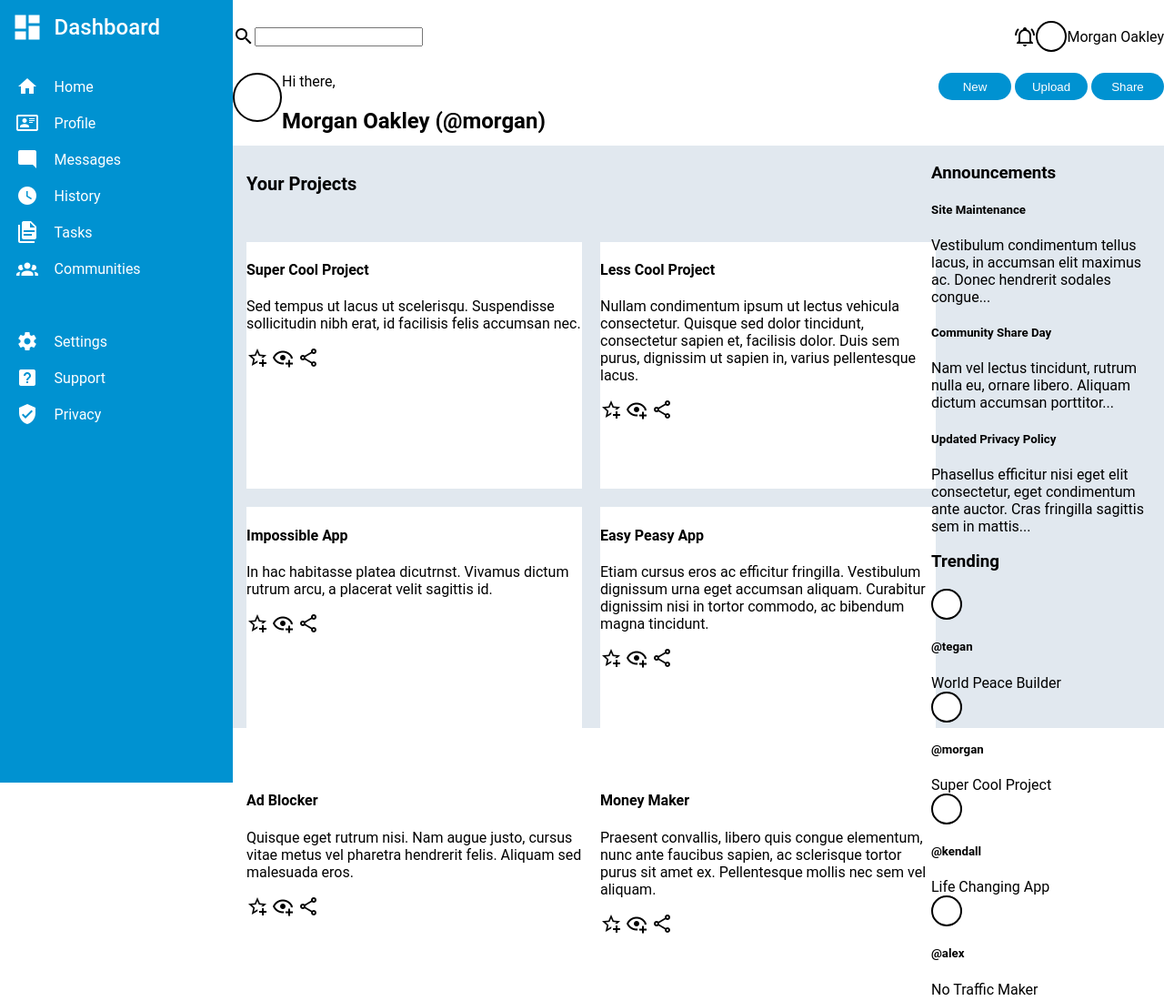
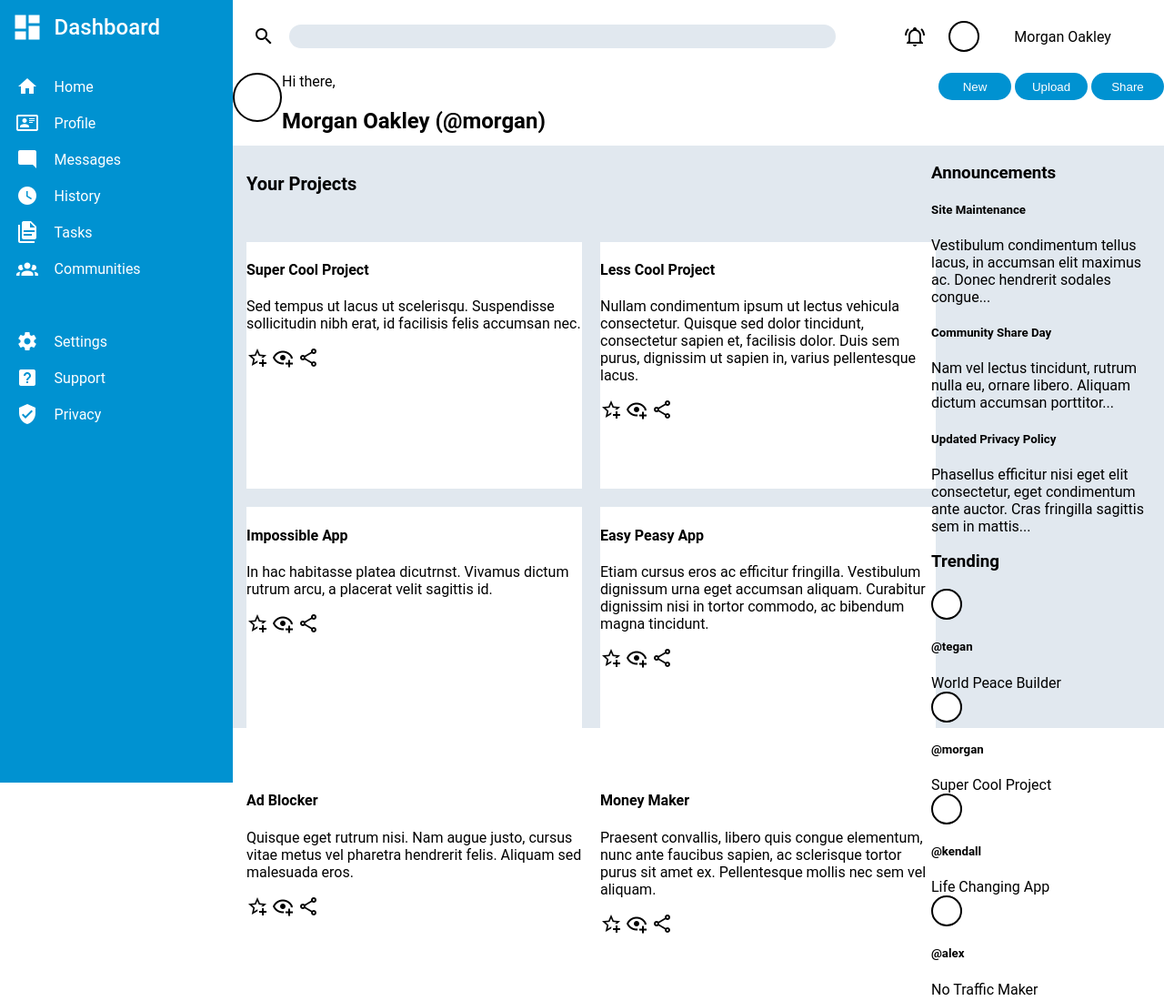
Before and after one commit to wazzupope/admin-dashboard, a plain HTML site: page index.html in a window 1280 px wide. Shown: the whole page at 91% size. Drawn offline with Linux system fonts and the light colour scheme.

Commit message:
change layout of upper header in right section to use grid and adjust styling and positioning

```diff
--- a/styles.css
+++ b/styles.css
@@ -49,8 +49,9 @@ body {
 }
 
 #header-upper {
-  display: flex;
-  justify-content: space-between;
+  display: grid;
+  grid-template-columns: 2fr 1fr;
+  gap: 30px;
 }
 
 #header-lower {
@@ -63,8 +64,11 @@ body {
 }
 
 #info {
-  display: flex;
+  display: grid;
+  grid-template-columns: 1fr 1fr 3fr;
   align-items: center;
+  justify-items: center;
+  margin: auto 30px;
 }
 
 #left {
@@ -112,6 +116,20 @@ body {
 }
 
 #search {
-  display: flex;
+  display: grid;
+  grid-template-columns: 1fr 9fr;
   align-items: center;
+  justify-items: end;
 }
+
+#search-bar {
+  background: rgba(225, 232, 239, 1);
+  border: none;
+  border-radius: 15px;
+  width: 100%;
+  height: 24px;
+}
+
+#search-icon {
+  margin: 0px 20px;
+}
```
